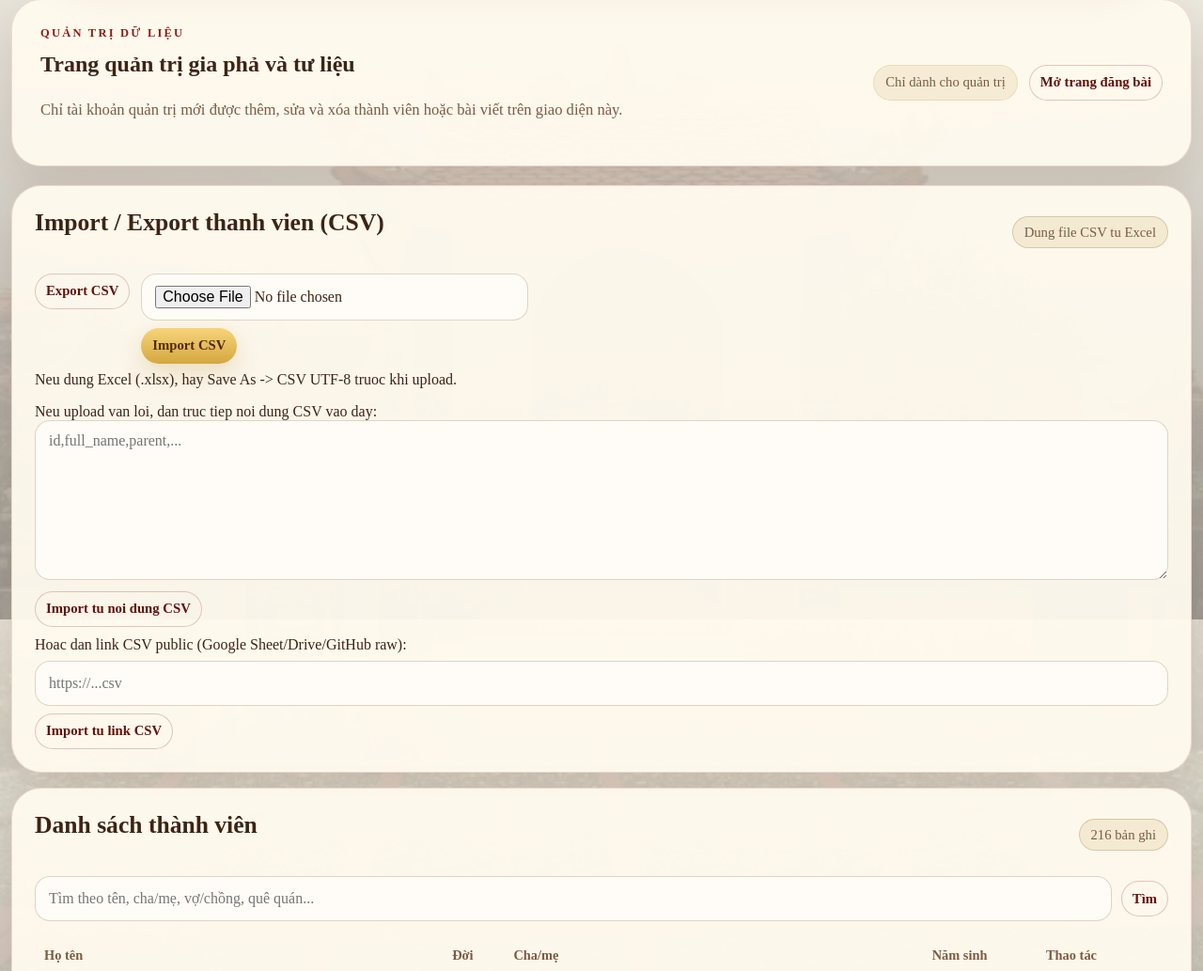
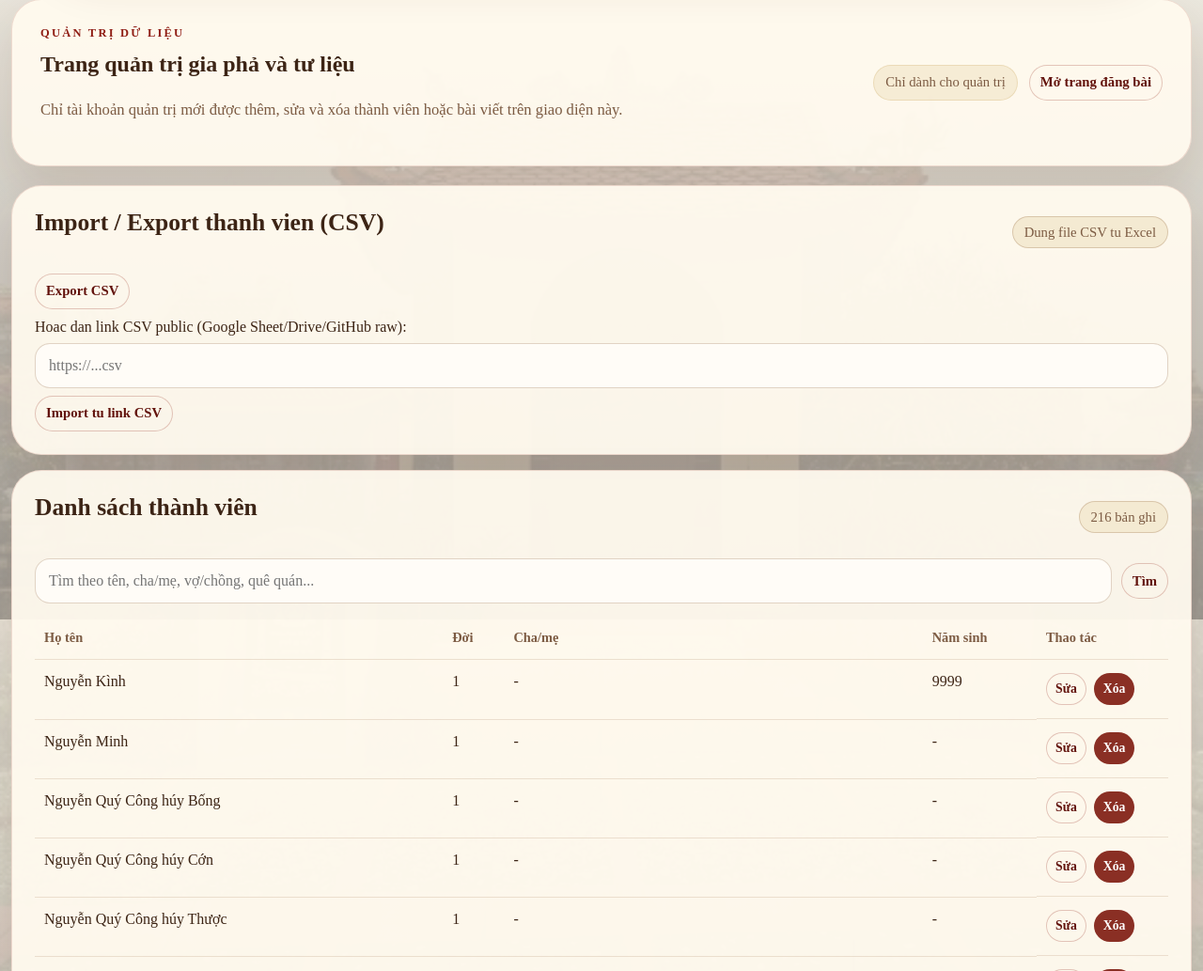
Before and after one commit to Tien-reus/webgiapha, a Django app: page /manage/ in a window 1280 px wide. Shown: the part 141-1174 px from the top of the page at 94% size. Run offline with Django 5.2, Linux system fonts and the light colour scheme; the visitor is signed in with stand-in values (Sample User, id 1); data comes from the database, SQL or seed files in the repository.

Commit message:
chore: keep only export and import-by-link in manage UI

```diff
--- a/templates/genealogy/manage_members.html
+++ b/templates/genealogy/manage_members.html
@@ -28,23 +28,7 @@
                     <input type="hidden" name="action" value="export_members_csv">
                     <button class="button secondary small" type="submit">Export CSV</button>
                 </form>
-                <form method="post" enctype="multipart/form-data" style="display:flex; gap:8px; align-items:center; flex-wrap:wrap;">
-                    {% csrf_token %}
-                    <input type="hidden" name="action" value="import_members_csv">
-                    <input class="form-control" type="file" name="members_csv" accept=".csv" required>
-                    <button class="button primary small" type="submit">Import CSV</button>
-                </form>
             </div>
-            <p style="margin-top: 8px;">Neu dung Excel (.xlsx), hay Save As -> CSV UTF-8 truoc khi upload.</p>
-            <form method="post" style="margin-top: 10px;">
-                {% csrf_token %}
-                <input type="hidden" name="action" value="import_members_csv_text">
-                <label for="members_csv_text">Neu upload van loi, dan truc tiep noi dung CSV vao day:</label>
-                <textarea id="members_csv_text" name="members_csv_text" class="form-control" rows="8" placeholder="id,full_name,parent,..."></textarea>
-                <div class="form-actions" style="margin-top: 8px;">
-                    <button class="button secondary small" type="submit">Import tu noi dung CSV</button>
-                </div>
-            </form>
             <form method="post" style="margin-top: 10px;">
                 {% csrf_token %}
                 <input type="hidden" name="action" value="import_members_csv_url">
```
